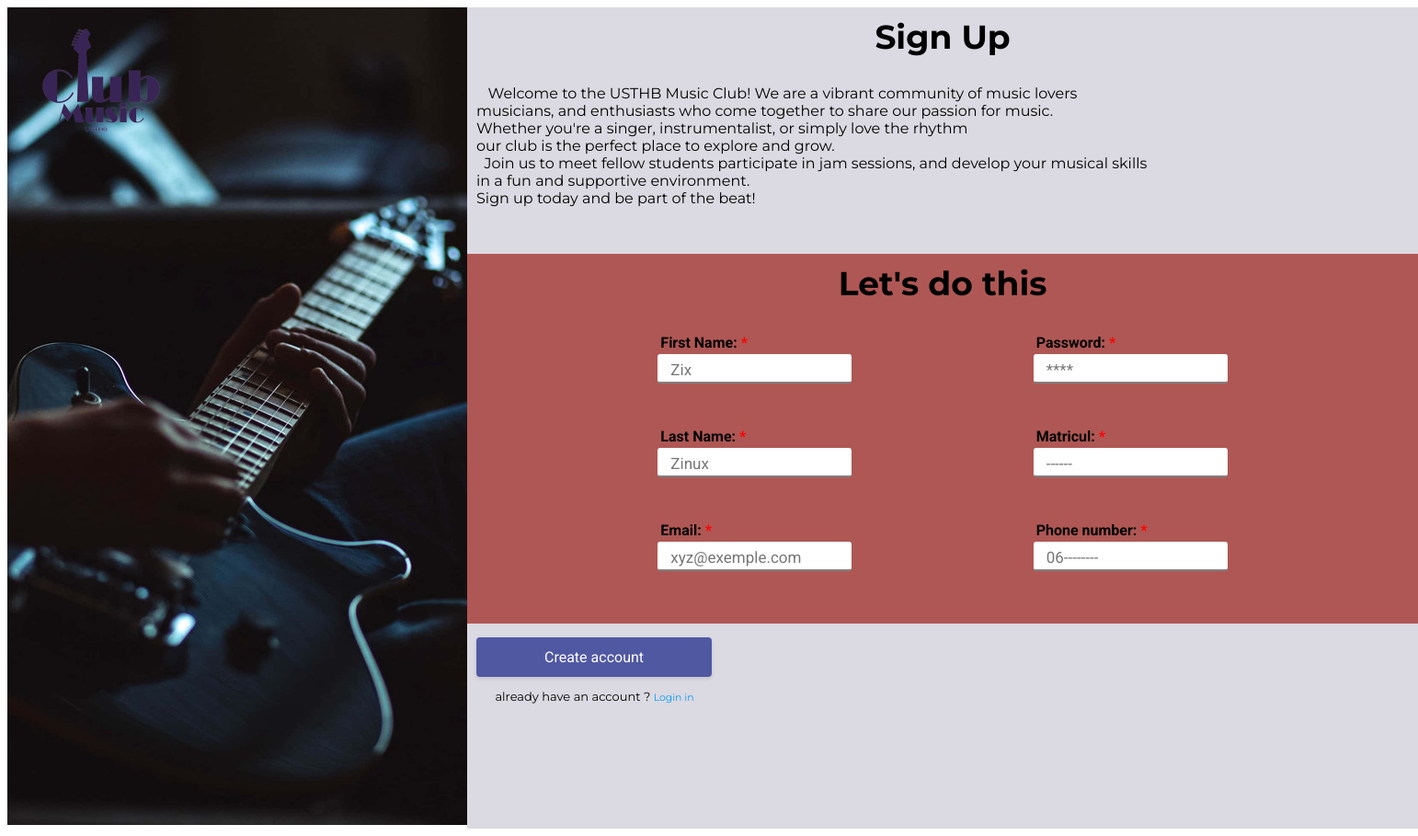
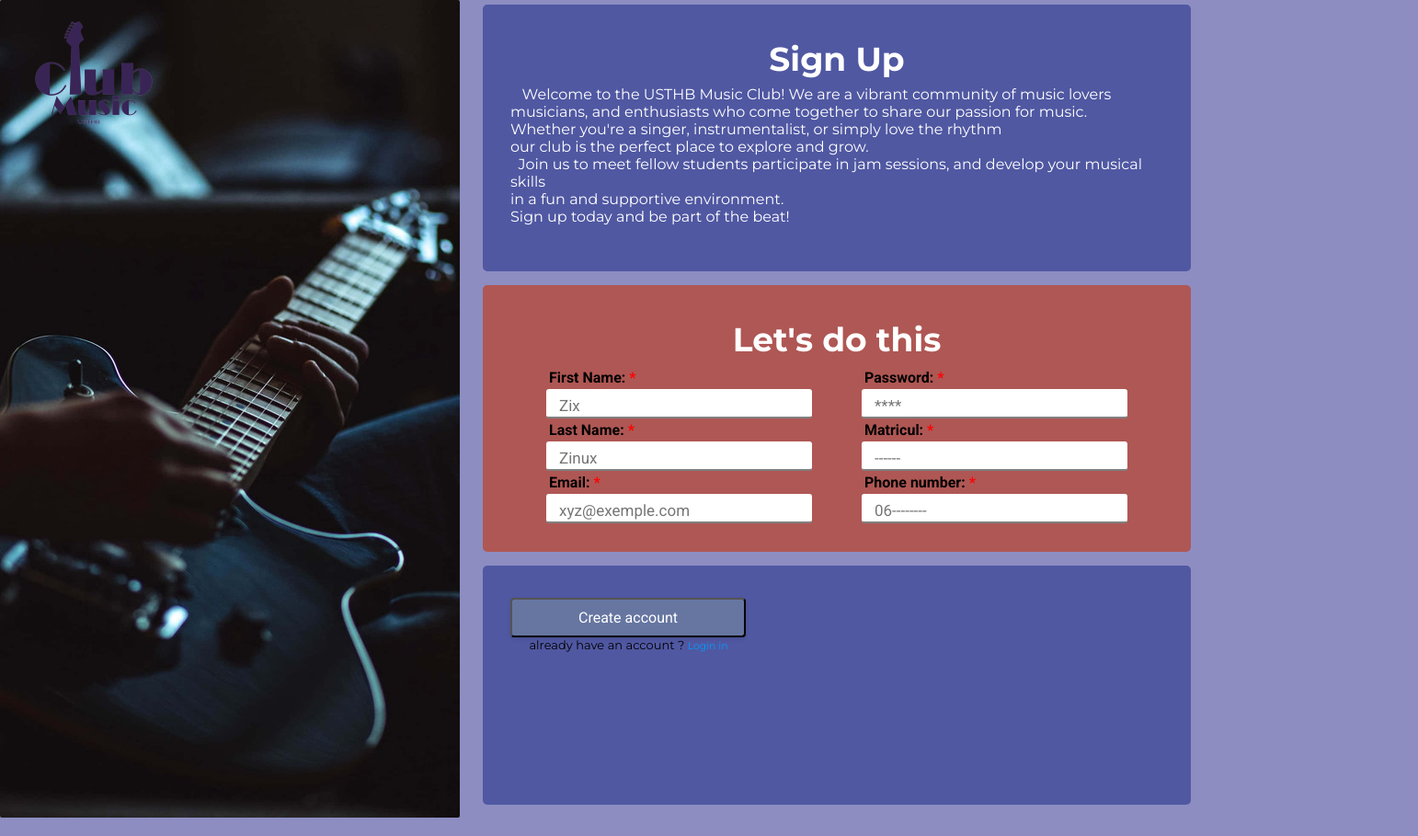
Before and after one commit to ZixUUUs/Sign-up, a plain HTML site: page index.html in a window 1280 px wide. Shown: the whole page at 92% size, 1542 px wide, since content can reach past the window. Drawn offline with Linux system fonts and the light colour scheme; a web font is replaced by a local one.

Commit message:
inserting grid and fixing problems

```diff
--- a/style.Css
+++ b/style.Css
@@ -3,16 +3,30 @@
 *,
 *:before,
 *:after {
+  margin: 0;
+  padding: 0;
   -webkit-box-sizing: border-box;
   -moz-box-sizing: border-box;
   box-sizing: border-box;
 }
 body {
+  background-color: #8d8dc2;
   font-family: "Montserrat", sans-serif;
 }
 .container {
-  display: flex;
-  flex-direction: row;
+  display: grid;
+  gap: 5px;
+  grid-template-columns: 500px 800px;
+}
+.mainS {
+  grid-area: 1 / 2 / 2 / 3;
+  display: grid;
+  grid-template-columns: 2fr;
+  grid-template-rows: 290px 290px 290px;
+  gap: 15px;
+}
+.Guitare {
+  border-radius: 2px;
 }
 .Logo {
   display: block;
@@ -20,46 +34,50 @@ body {
   background-color: rgba(0, 0, 0, 0.005);
 }
 .blaBla {
-  padding: 10px;
-  margin: 0;
-  background-color: #dbd9e1;
-  width: 138%;
-  height: 30%;
+  grid-area: 1/2/2/3;
+  border-radius: 5px;
+  padding: 30px;
+  margin: 5px;
+  color: #fff;
+  background-color: #5058a2;
+  box-sizing: border-box;
+  height: 290px;
+  margin-right: 10px;
 }
 .SignUp {
+  grid-area: 2/2/3/3;
   background-color: #af5754;
-  width: 138%;
-  height: 45%;
-  margin: 0;
-  padding: 10px;
+  border-radius: 5px;
+  height: 290px;
+  margin: 5px;
+  margin-right: 10px;
+  padding: 30px;
+  box-sizing: border-box;
 }
 form {
+  display: grid;
+  grid-template-columns: 1fr 1fr;
+  grid-template-rows: 1fr 1fr 1fr;
+  gap: 15px;
   display: flex;
-  flex-direction: row;
-  align-items: center;
   justify-content: space-evenly;
 }
-.miniC1 {
-  display: flex;
-  flex-direction: column;
-  justify-content: space-between;
-  gap: 45px;
-}
-.miniC2 {
-  display: flex;
-  flex-direction: column;
-  justify-content: space-between;
-  gap: 45px;
-}
+
 .logIn {
-  background-color: #dbd9e1;
-  width: 138%;
-  height: 25%;
-  margin: 0;
-  padding: 10px;
+  grid-area: 3/2/4/3;
+  background-color: #5058a2;
+  border-radius: 5px;
+  height: 260px;
+  margin: 5px;
+  padding: 30px;
+  margin-right: 10px;
+  box-sizing: border-box;
 }
 h1 {
+  color: #fff;
   margin-top: 0;
+  margin: 2px;
+  padding: 5px;
   font-size: 36px;
   text-align: center;
 }
@@ -78,7 +96,7 @@ input {
   border: none;
   border-bottom: 2px solid gray;
   border-radius: 3px;
-  width: 100%;
+  padding: 80px;
   height: 2rem;
   font-size: 1.0625rem;
   padding-left: 0.875rem;
@@ -106,8 +124,8 @@ input:focus {
 
 /* CSS */
 button {
-  background-color: #5058a2;
-  border: 2px solid #5058a2;
+  background-color: #6676a1;
+  padding: 5px;
   border-radius: 4px;
   box-shadow: rgba(0, 0, 0, 0.1) 0 2px 4px 0;
   box-sizing: border-box;
```
